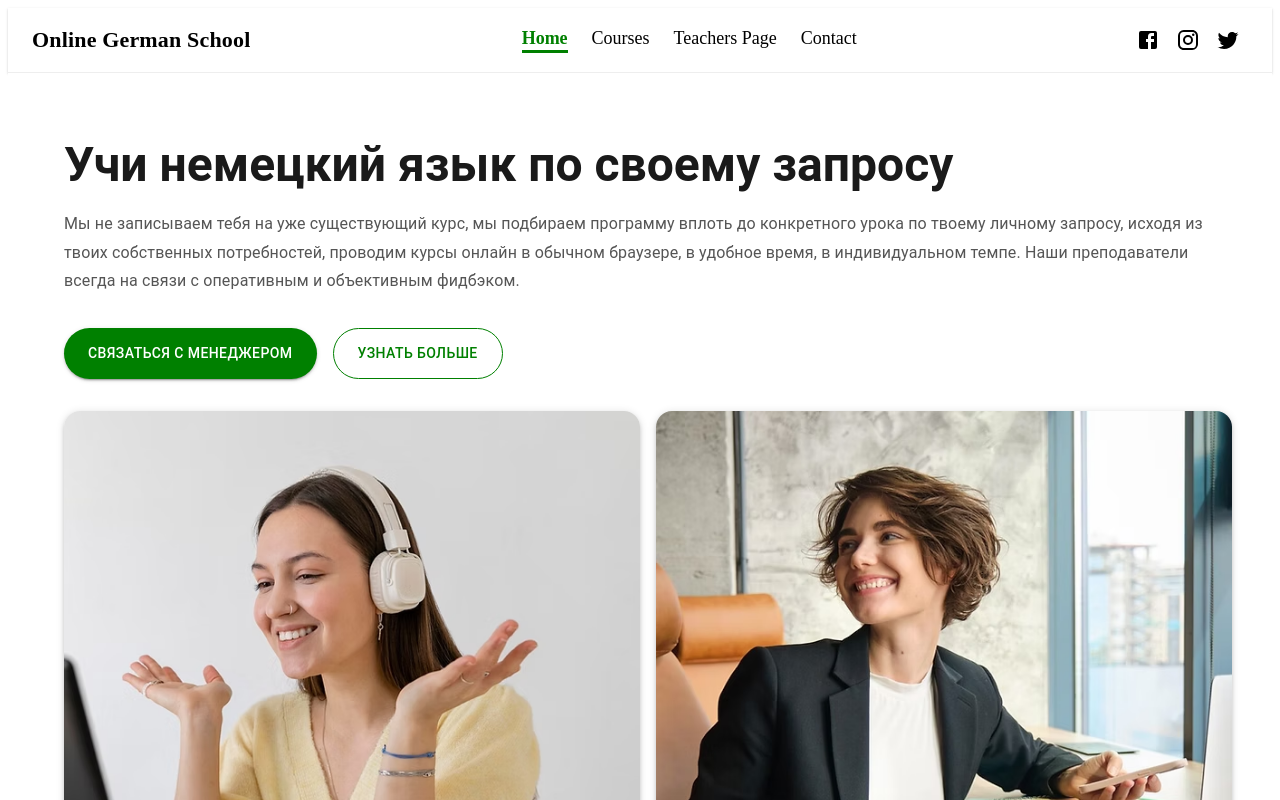
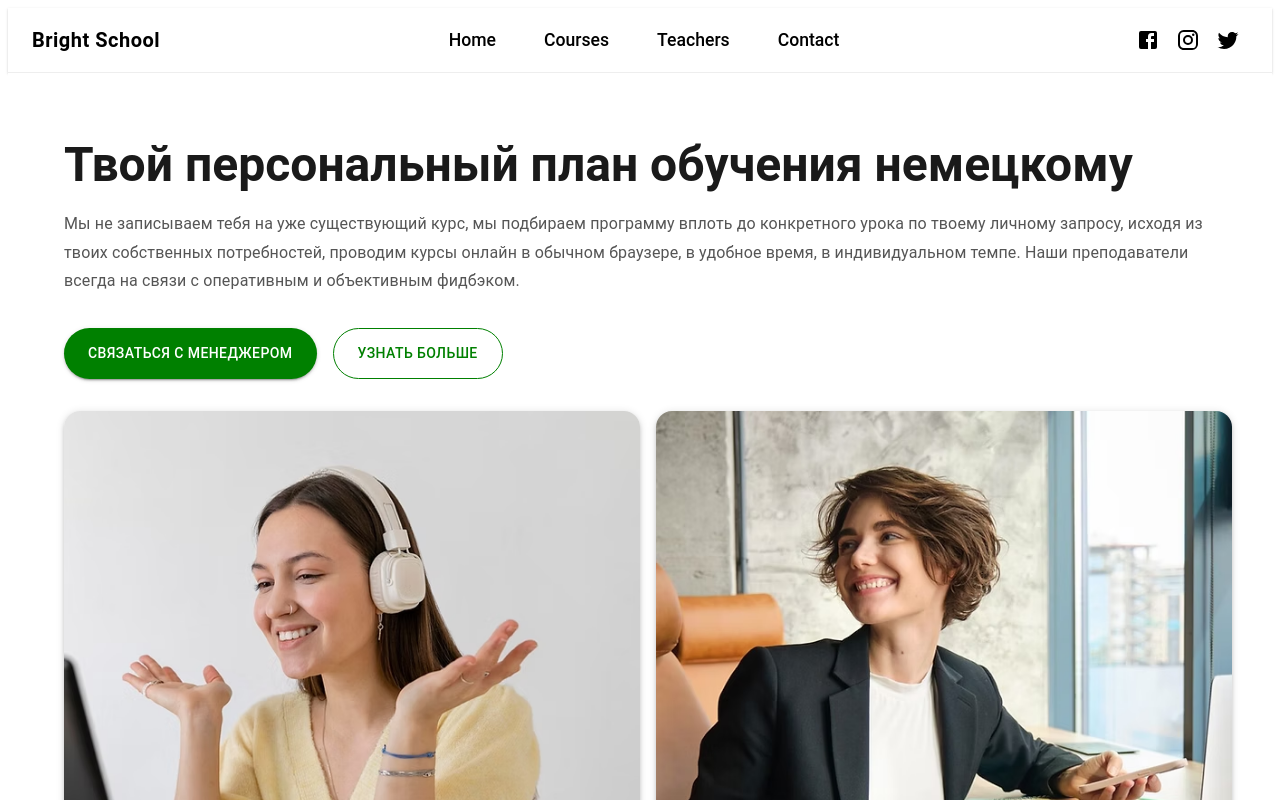
Before and after one commit to SamoteevNikita/Online-school, a React (Vite) app: page / in a window 1280 px wide. Shown: the top 800 px of the page. Built offline with nearby package versions, Linux system fonts and the light colour scheme.

Commit message:
add hover for header and fix

```diff
--- a/src/components/Header.jsx
+++ b/src/components/Header.jsx
@@ -1,19 +1,9 @@
 import React from "react";
-import { AppBar, Toolbar, Typography, Box, IconButton } from "@mui/material";
+import { AppBar, Toolbar, Typography, Box, IconButton, Link } from "@mui/material";
 import { Facebook, Instagram, Twitter } from "@mui/icons-material";
 import { NavLink } from "react-router-dom";
 
 function Header() {
-  const navLinkStyle = ({ isActive }) => ({
-    textDecoration: "none",
-    fontSize: "18px",
-    color: isActive ? "green" : "black",
-    fontWeight: isActive ? "bold" : "normal",
-    borderBottom: isActive ? "2px solid green" : "2px solid transparent",
-    paddingBottom: "2px",
-    transition: "all 0.3s ease",
-  });
-
   return (
     <AppBar
       position="static"
@@ -22,130 +12,112 @@ function Header() {
       sx={{ borderBottom: "1px solid #eee" }}
     >
       <Toolbar sx={{ justifyContent: "space-between" }}>
+
         <Typography
           variant="h6"
+          component={NavLink}
+          to="/"
           sx={{
-            fontFamily: "cursive",
-            fontWeight: "bold",
-            fontSize: "22px",
+            fontFamily: "'Roboto', 'Arial', sans-serif",
+            fontWeight: 700,
+            letterSpacing: "0.5px",
+            textDecoration: "none",
+            color: "inherit",
+            cursor: "pointer",
           }}
         >
-          Online German School
+          Bright School
         </Typography>
 
 
         <Box sx={{ display: "flex", gap: 3 }}>
-          <NavLink to="/" style={navLinkStyle}>
-            {({ isActive }) => (
-              <span
-                style={{
-                  color: isActive ? "green" : "black",
-                  fontWeight: isActive ? "bold" : "normal",
-                  borderBottom: isActive
-                    ? "2px solid green"
-                    : "2px solid transparent",
-                  paddingBottom: "2px",
-                  transition: "all 0.3s ease",
-                }}
-                onMouseEnter={(e) => {
-                  e.target.style.color = "green";
-                  e.target.style.borderBottom = "2px solid green";
-                }}
-                onMouseLeave={(e) => {
-                  if (!isActive) {
-                    e.target.style.color = "black";
-                    e.target.style.borderBottom = "2px solid transparent";
-                  }
+          <Link
+            component={NavLink}
+            to="/"
+            underline="none"
+            color="inherit"
+            sx={{
+              px: 1.5,
+              py: 0.7,
+              borderRadius: "6px",
+              transition: "0.3s",
+              fontFamily: "'Roboto', 'Arial', sans-serif",
+              fontSize: "1.1rem",
+              fontWeight: 500,
+              "&:hover": {
+                color: "white",
+                backgroundColor: "green",
+              },
             }}
           >
             Home
-              </span>
-            )}
-          </NavLink>
+          </Link>
 
-          <NavLink to="/courses" style={navLinkStyle}>
-            {({ isActive }) => (
-              <span
-                style={{
-                  color: isActive ? "green" : "black",
-                  fontWeight: isActive ? "bold" : "normal",
-                  borderBottom: isActive
-                    ? "2px solid green"
-                    : "2px solid transparent",
-                  paddingBottom: "2px",
-                  transition: "all 0.3s ease",
-                }}
-                onMouseEnter={(e) => {
-                  e.target.style.color = "green";
-                  e.target.style.borderBottom = "2px solid green";
-                }}
-                onMouseLeave={(e) => {
-                  if (!isActive) {
-                    e.target.style.color = "black";
-                    e.target.style.borderBottom = "2px solid transparent";
-                  }
+          <Link
+            component={NavLink}
+            to="/courses"
+            underline="none"
+            color="inherit"
+            sx={{
+              px: 1.5,
+              py: 0.7,
+              borderRadius: "6px",
+              transition: "0.3s",
+              fontFamily: "'Roboto', 'Arial', sans-serif",
+              fontSize: "1.1rem",
+              fontWeight: 500,
+              "&:hover": {
+                color: "white",
+                backgroundColor: "green",
+              },
             }}
             >
             Courses
-              </span>
-            )}
-          </NavLink>
+          </Link>
 
-          <NavLink to="/teachers" style={navLinkStyle}>
-            {({ isActive }) => (
-              <span
-                style={{
-                  color: isActive ? "green" : "black",
-                  fontWeight: isActive ? "bold" : "normal",
-                  borderBottom: isActive
-                    ? "2px solid green"
-                    : "2px solid transparent",
-                  paddingBottom: "2px",
-                  transition: "all 0.3s ease",
-                }}
-                onMouseEnter={(e) => {
-                  e.target.style.color = "green";
-                  e.target.style.borderBottom = "2px solid green";
-                }}
-                onMouseLeave={(e) => {
-                  if (!isActive) {
-                    e.target.style.color = "black";
-                    e.target.style.borderBottom = "2px solid transparent";
-                  }
+          <Link
+            component={NavLink}
+            to="/teachers"
+            underline="none"
+            color="inherit"
+            sx={{
+              px: 1.5,
+              py: 0.7,
+              borderRadius: "6px",
+              transition: "0.3s",
+              fontFamily: "'Roboto', 'Arial', sans-serif",
+              fontSize: "1.1rem",
+              fontWeight: 500,
+              "&:hover": {
+                color: "white",
+                backgroundColor: "green",
+              },
             }}
           >
-                Teachers Page
-              </span>
-            )}
-          </NavLink>
+            Teachers
+          </Link>
 
-          <NavLink to="/contacts" style={navLinkStyle}>
-            {({ isActive }) => (
-              <span
-                style={{
-                  color: isActive ? "green" : "black",
-                  fontWeight: isActive ? "bold" : "normal",
-                  borderBottom: isActive
-                    ? "2px solid green"
-                    : "2px solid transparent",
-                  paddingBottom: "2px",
-                  transition: "all 0.3s ease",
-                }}
-                onMouseEnter={(e) => {
-                  e.target.style.color = "green";
-                  e.target.style.borderBottom = "2px solid green";
-                }}
-                onMouseLeave={(e) => {
-                  if (!isActive) {
-                    e.target.style.color = "black";
-                    e.target.style.borderBottom = "2px solid transparent";
-                  }
+          <Link
+            component={NavLink}
+            to="/contacts"
+            underline="none"
+            color="inherit"
+            sx={{
+              px: 1.5,
+              py: 0.7,
+              borderRadius: "6px",
+              transition: "0.3s",
+              fontFamily: "'Roboto', 'Arial', sans-serif",
+              fontSize: "1.1rem",
+              fontWeight: 500,
+              "&:hover": {
+                color: "white",
+                backgroundColor: "green",
+              },
             }}
           >
             Contact
-              </span>
-            )}
-          </NavLink>
+          </Link>
         </Box>
 
 
--- a/src/pages/HomePage.jsx
+++ b/src/pages/HomePage.jsx
@@ -22,7 +22,7 @@ function HomePage() {
               gutterBottom
               sx={{ color: "#1a1a1a" }}
             >
-              Учи немецкий язык по своему запросу
+              Твой персональный план обучения немецкому
             </Typography>
 
             <Typography
```
Lines whose indentation alone changed are shown as unchanged.
